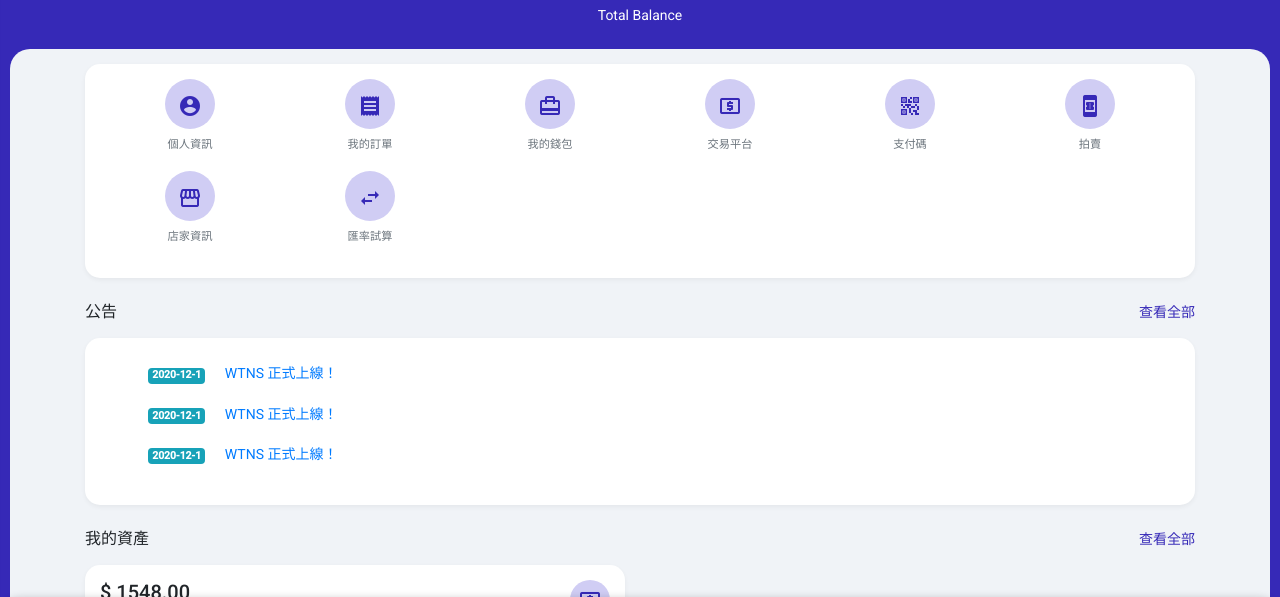
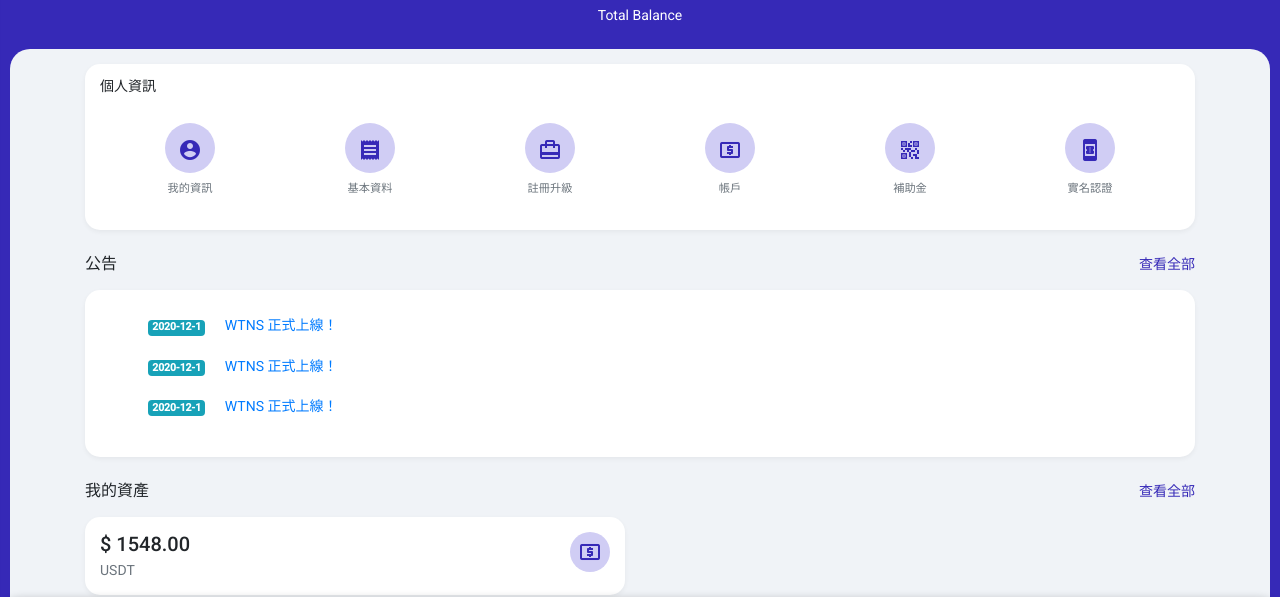
Before and after one commit to z110x119c911/wtnsApp, a plain HTML site: page index.html in a window 1280 px wide. Shown: the part 132-729 px from the top of the page. Drawn offline with Linux system fonts and the light colour scheme.

Commit message:
first-1 12/3

```diff
--- a/index.html
+++ b/index.html
@@ -94,7 +94,7 @@
                     </a>
                 </li>
                 <li class="nav-item">
-                    <a class="nav-link" href="analytics.html">
+                    <a class="nav-link" href="profile.html">
                         <div>
                             <span class="material-icons icon">account_circle</span>
                             個人資訊
@@ -233,56 +233,43 @@
             <!-- page content start -->
             <div class="container mb-4">
                 <div class="card">
+                    <div class="card-header">個人資訊</div>
                     <div class="card-body text-center">
                         <div class="row justify-content-equal no-gutters">
                             <div class="col-4 col-md-2 mb-3">
-                                <a href="send_money.html" class="icon icon-50 rounded-circle mb-1 bg-default-light text-default"><span class="material-icons">account_circle</span></a>
-                                <p class="text-secondary"><small>個人資訊</small></p>
+                                <a href="profile.html" class="icon icon-50 rounded-circle mb-1 bg-default-light text-default"><span
+                                        class="material-icons">account_circle</span></a>
+                                <p class="text-secondary"><small>我的資訊</small></p>
                             </div>
                             <div class="col-4 col-md-2 mb-3">
-                                <div class="icon icon-50 rounded-circle mb-1 bg-default-light text-default"><span class="material-icons">receipt</span></div>
-                                <p class="text-secondary"><small>我的訂單</small></p>
+                                <a href="profile_basic.html"
+                                    class="icon icon-50 rounded-circle mb-1 bg-default-light text-default"><span
+                                        class="material-icons">receipt</span></a>
+                                <p class="text-secondary"><small>基本資料</small></p>
                             </div>
                             <div class="col-4 col-md-2 mb-3">
-                                <div class="icon icon-50 rounded-circle mb-1 bg-default-light text-default"><span class="material-icons">card_travel</span></div>
-                                <p class="text-secondary"><small>我的錢包</small></p>
+                                <a href="profile_register.html"
+                                    class="icon icon-50 rounded-circle mb-1 bg-default-light text-default"><span
+                                        class="material-icons">card_travel</span></a>
+                                <p class="text-secondary"><small>註冊升級</small></p>
                             </div>
                             <div class="col-4 col-md-2 mb-3">
-                                <a href="send_money.html" class="icon icon-50 rounded-circle mb-1 bg-default-light text-default"><span class="material-icons">local_atm</span></a>
-                                <p class="text-secondary"><small>交易平台</small></p>
+                                <a href="account.html" class="icon icon-50 rounded-circle mb-1 bg-default-light text-default"><span
+                                        class="material-icons">local_atm</span></a>
+                                <p class="text-secondary"><small>帳戶</small></p>
                             </div>
                             <div class="col-4 col-md-2 mb-3">
-                                <a href="send_money.html" class="icon icon-50 rounded-circle mb-1 bg-default-light text-default"><span class="material-icons">qr_code_2</span></a>
-                                <p class="text-secondary"><small>支付碼</small></p>
+                                <a href="send_money.html"
+                                    class="icon icon-50 rounded-circle mb-1 bg-default-light text-default"><span
+                                        class="material-icons">qr_code_2</span></a>
+                                <p class="text-secondary"><small>補助金</small></p>
                             </div>
                             <div class="col-4 col-md-2 mb-3">
-                                <a href="transfer.html" class="icon icon-50 rounded-circle mb-1 bg-default-light text-default"><span class="material-icons">book_online</span></a>
-                                <p class="text-secondary"><small>拍賣</small></p>
-                            </div>
-                            <div class="col-4 col-md-2 mb-3">
-                                <a href="recharge.html" class="icon icon-50 rounded-circle mb-1 bg-default-light text-default"><span class="material-icons">storefront</span></a>
-                                <p class="text-secondary"><small>店家資訊</small></p>
-                            </div>
-                            <div class="col-4 col-md-2 mb-3">
-                                <a href="recharge.html" class="icon icon-50 rounded-circle mb-1 bg-default-light text-default"><span class="material-icons">swap_horiz</span></a>
-                                <p class="text-secondary"><small>匯率試算</small></p>
+                                <a href="transfer.html" class="icon icon-50 rounded-circle mb-1 bg-default-light text-default"><span
+                                        class="material-icons">book_online</span></a>
+                                <p class="text-secondary"><small>實名認證</small></p>
                             </div>
                         </div>
-                        <!-- <button class="btn btn-sm btn-outline-secondary rounded" id="more-expand-btn">Show more <span class="ml-2 small material-icons">expand_more</span></button>
-                        <div class="row justify-content-equal no-gutters" id="more-expand">
-                            <div class="col-4 col-md-2">
-                                <div class="icon icon-50 rounded-circle mb-1 bg-default-light text-default"><span class="material-icons">beach_access</span></div>
-                                <p class="text-secondary"><small>Insurance</small></p>
-                            </div>
-                            <div class="col-4 col-md-2">
-                                <div class="icon icon-50 rounded-circle mb-1 bg-default-light text-default"><span class="material-icons">drive_eta</span></div>
-                                <p class="text-secondary"><small>Car</small></p>
-                            </div>
-                            <div class="col-4 col-md-2">
-                                <div class="icon icon-50 rounded-circle mb-1 bg-default-light text-default"><span class="material-icons">flight</span></div>
-                                <p class="text-secondary"><small>Flight</small></p>
-                            </div>
-                        </div> -->
                     </div>
                 </div>
             </div>
```
